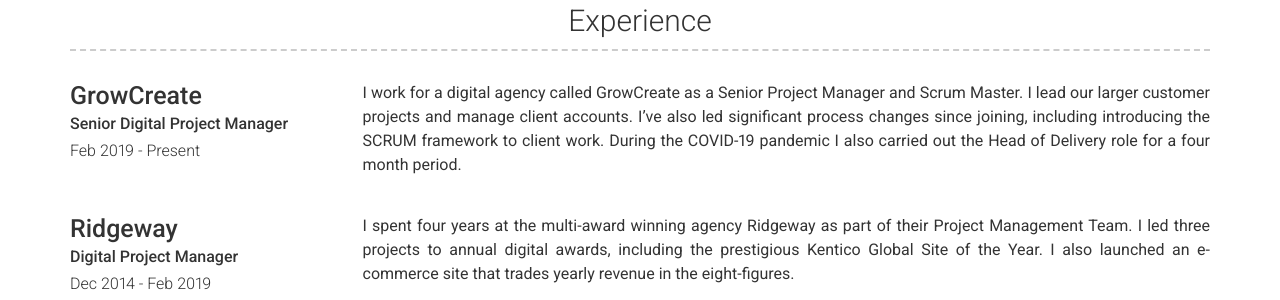
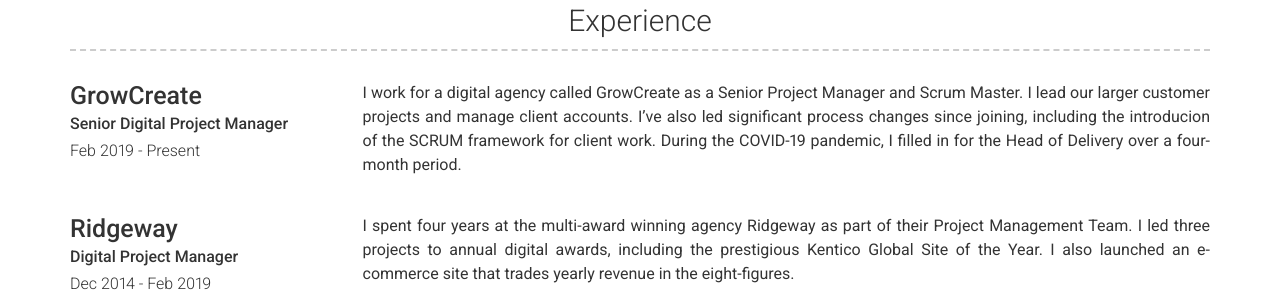
Before and after one commit to csgdavidson/Charlie-Davidson2, a Jekyll site: the page built from index.md, in a window 1280 px wide. Shown: the part 526-826 px from the top of the page. Built offline with Jekyll 4.4.1, drawn with Linux system fonts in a browser that asks for light colours; nearby versions of some CDN libraries.

Commit message:
Update experience.yml

```diff
--- a/_data/experience.yml
+++ b/_data/experience.yml
@@ -4,7 +4,7 @@
   job_title: Senior Digital Project Manager
   dates: Feb 2019 - Present
   description:
-    I work for a digital agency called GrowCreate as a Senior Project Manager and Scrum Master. I lead our larger customer projects and manage client accounts. I’ve also led significant process changes since joining, including introducing the SCRUM framework to client work. During the COVID-19 pandemic I also carried out the Head of Delivery role for a four month period.
+    I work for a digital agency called GrowCreate as a Senior Project Manager and Scrum Master. I lead our larger customer projects and manage client accounts. I’ve also led significant process changes since joining, including the introducion of the SCRUM framework for client work. During the COVID-19 pandemic, I filled in for the Head of Delivery over a four-month period.
 - company: Ridgeway
   job_title: Digital Project Manager
   dates: Dec 2014 - Feb 2019
```
